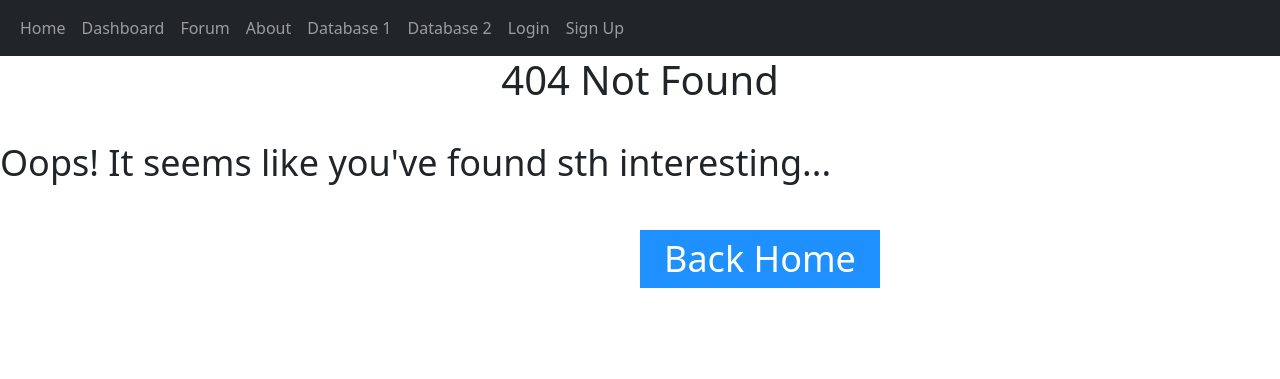
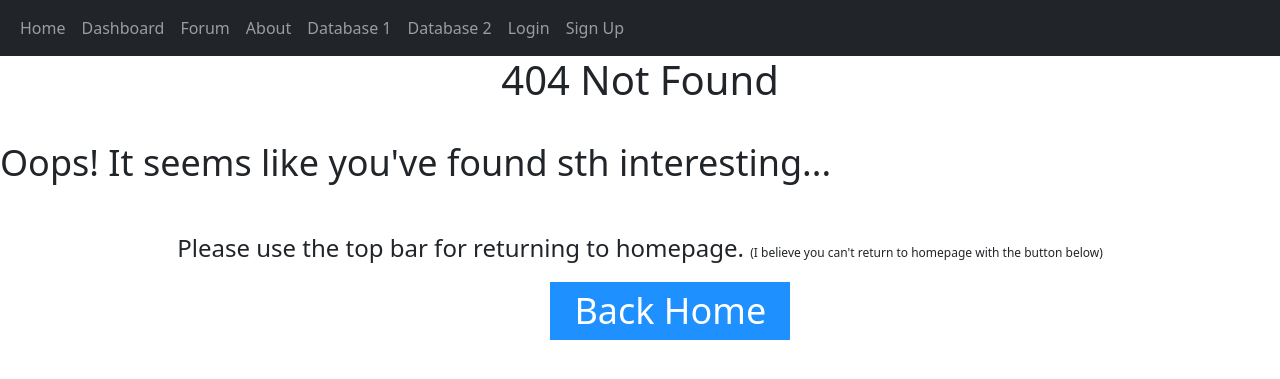
Before and after one commit to bennylao/comp0034-cw2-g-team_1, a Flask app: template crayfish_analysis_app/templates/404.html in a window 1280 px wide. Shown: the top 379 px of the page. Run offline with Flask 3, Linux system fonts and the light colour scheme; the template is opened without the code that fills it, so the values that code supplies are empty; parts of the project's set-up code (start-up, migrations or seed data) failed here and were passed over; some libraries are stand-ins or nearby versions.

Commit message:
css for 404

```diff
--- a/crayfish_analysis_app/static/style.css
+++ b/crayfish_analysis_app/static/style.css
@@ -17,10 +17,6 @@
 text-align: center;
 }
 
-.error_text {
-    font-size: 36px;
-    }
-
 .tricky_button {
     background-color: DodgerBlue;
     border: none;
@@ -28,6 +24,7 @@ text-align: center;
     padding: 2px 24px;
     cursor: pointer;
     font-size: 36px;
+    left: 43%;
     position: absolute;
     transition: transform 500ms;
 }
--- a/crayfish_analysis_app/templates/404.html
+++ b/crayfish_analysis_app/templates/404.html
@@ -4,12 +4,16 @@
     <link rel="stylesheet" href="{{ url_for('static', filename='style.css') }}">
     <h1 align="center">{% block header1 %}404 Not Found{% endblock %}</h1>
     <br>
-    <p class = 'error_text'>Oops! It seems like you've found sth interesting...</p>
+    <p style="font-size: 36px;">Oops! It seems like you've found sth interesting...</p>
     <br>
     <div class="container">
-    <form>
-    <button type="submit" formaction="/home" class="tricky_button" >Back Home</button>
-    </form>
+        <p style="font-size: 24px;">Please use the top bar for returning to homepage.
+            <span style="font-size: 12px;">
+            (I believe you can't return to homepage with the button below)</span>
+        </p>
+        <form>
+        <button type="submit" formaction="/home" class="tricky_button" >Back Home</button>
+        </form>
     </div>
 
 {% endblock %}
```
